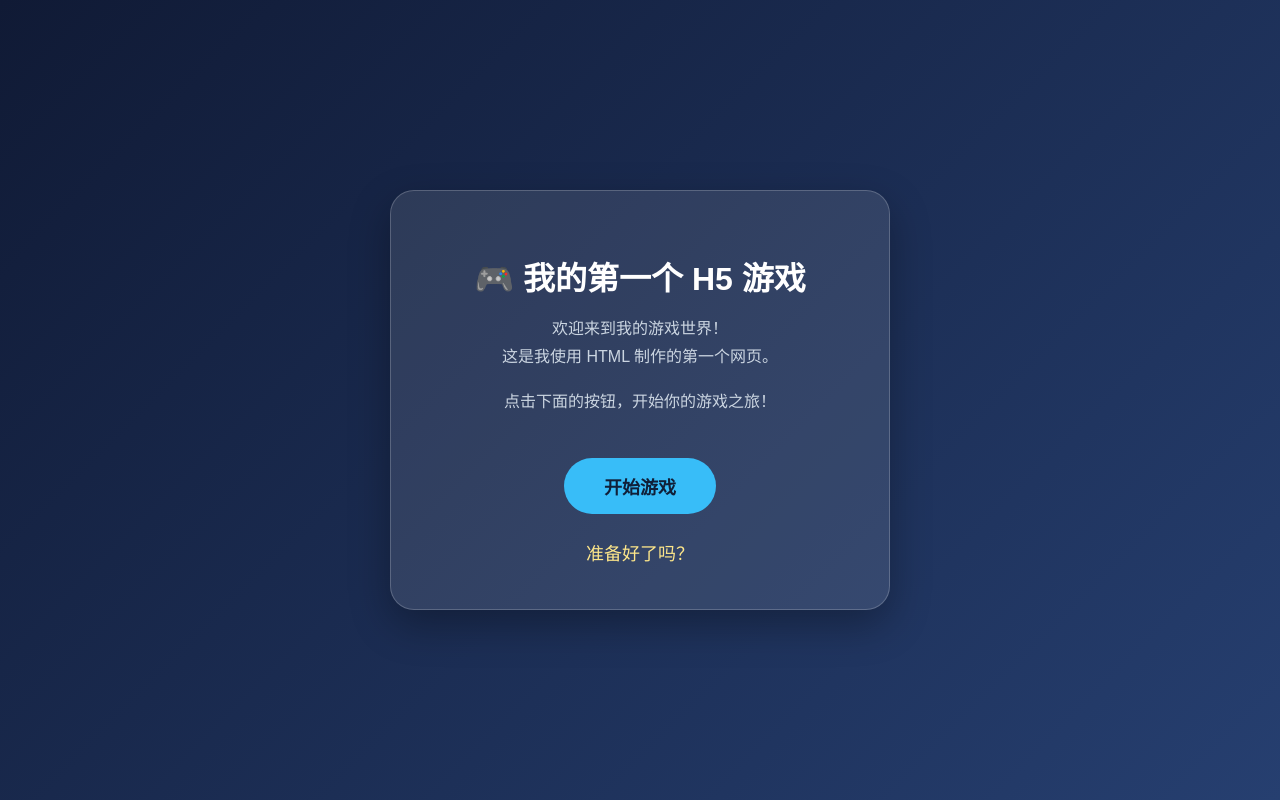
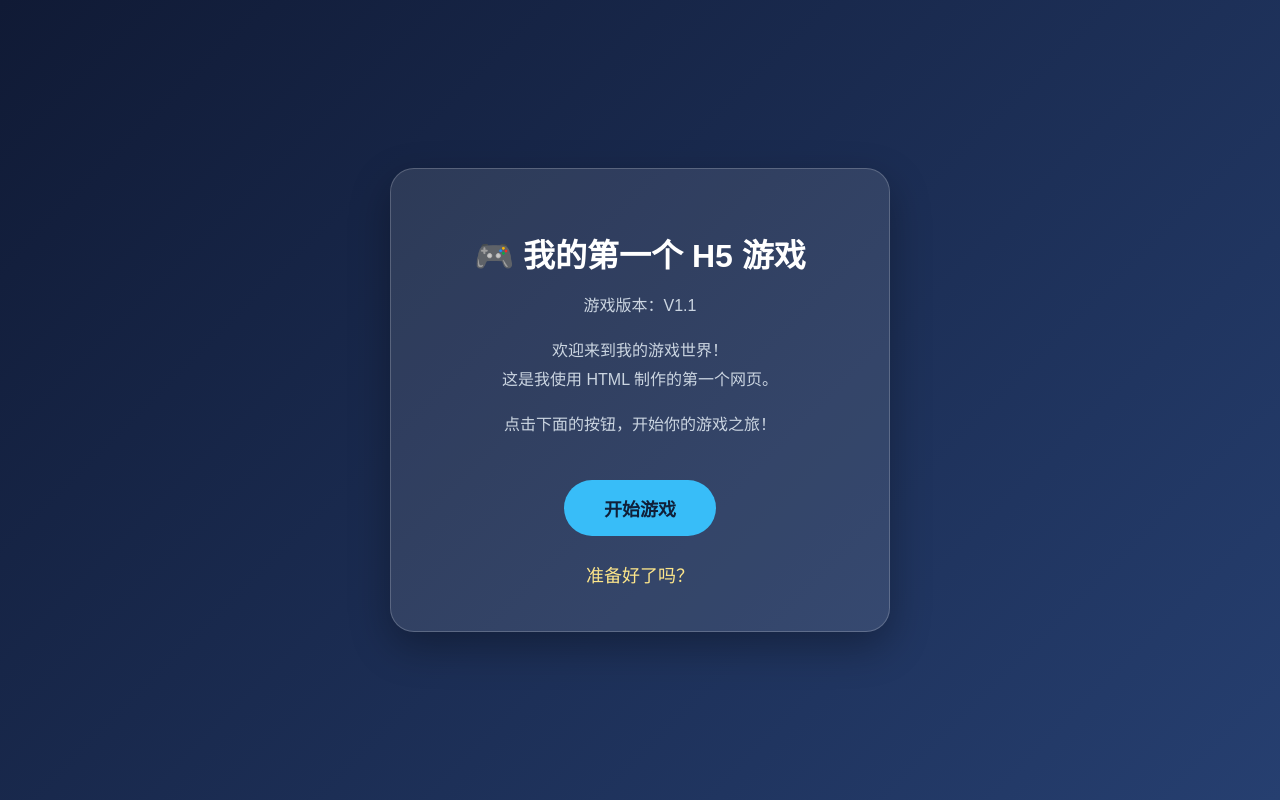
Before and after one commit to 1007127152-star/my-first-h5-game, a plain HTML site: page index.html in a window 1280 px wide. Drawn offline with Linux system fonts and the light colour scheme.

Commit message:
Update index.html
Update game version to V1.1

```diff
--- a/index.html
+++ b/index.html
@@ -73,6 +73,7 @@
 
     <div class="game-box">
         <h1>🎮 我的第一个 H5 游戏</h1>
+        <p>游戏版本：V1.1</p>
 
         <p>
             欢迎来到我的游戏世界！<br>
```
